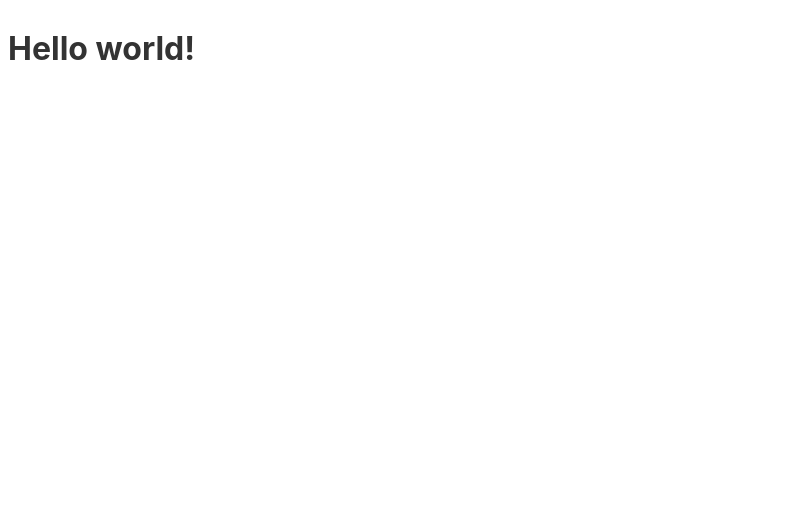
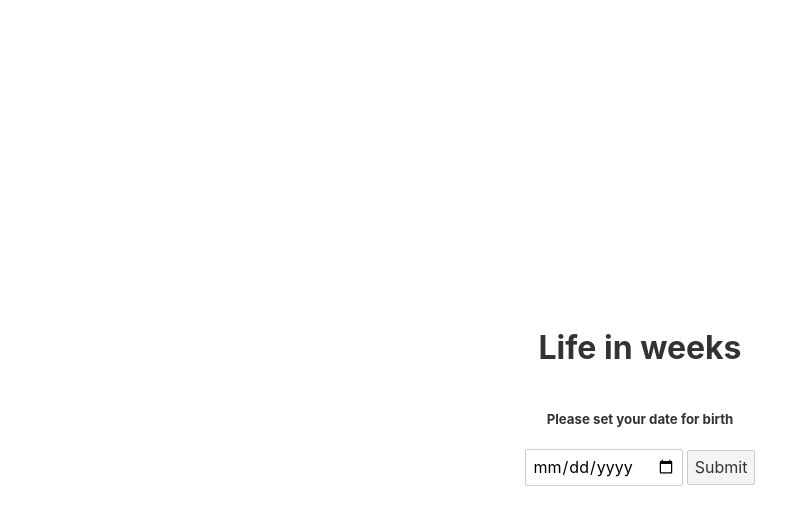
Before and after one commit to juliencrn/svelte-life-in-weeks, a Svelte app: page / in a window 1280 px wide. Shown: the top 524 px of the page, without its empty margins (0-808 px from the left). Built offline with nearby package versions, Linux system fonts and the light colour scheme.

Commit message:
First lines in svelte

```diff
--- a/src/App.svelte
+++ b/src/App.svelte
@@ -1,5 +1,28 @@
 <script>
-	let name = "world";
+	import BdForm from "./BDForm.svelte";
+	import Grid from "./Grid.svelte";
+
+	// TODO: Save the date in LS
+	// TODO: Then, add a link/button to set another date
+	let birthday = null;
+
+	function getBirthday(event) {
+		birthday = new Date(event.detail);
+	}
 </script>
 
-<h1>Hello {name}!</h1>
+<main class="app">
+	{#if birthday}
+		<Grid {birthday} />
+	{:else}
+		<BdForm on:message={getBirthday} />
+	{/if}
+</main>
+
+<style>
+	.app {
+		display: flex;
+		flex-direction: column;
+		min-height: 100%;
+	}
+</style>
--- /dev/null
+++ b/src/BDForm.svelte
@@ -0,0 +1,35 @@
+<script>
+    import { createEventDispatcher } from "svelte";
+
+    const dispatch = createEventDispatcher();
+    let value = ""; // Format: YYYY-MM-DD
+
+    function handleSubmit() {
+        // Basic form validation
+        if (!value) {
+            alert(`To see your result, please give your date of birth`);
+            return false;
+        }
+
+        dispatch("message", value);
+    }
+</script>
+
+<div class="center">
+    <h1>Life in weeks</h1>
+    <h5>Please set your date for birth</h5>
+    <form on:submit|preventDefault={handleSubmit}>
+        <input type="date" bind:value />
+        <button type="submit">Submit</button>
+    </form>
+</div>
+
+<style>
+    .center {
+        flex: 1;
+        display: flex;
+        flex-direction: column;
+        justify-content: center;
+        align-items: center;
+    }
+</style>
--- /dev/null
+++ b/src/Checkbox.svelte
@@ -0,0 +1,14 @@
+<script>
+    export let checked = false;
+</script>
+
+<li>
+    <input type="checkbox" {checked} />
+</li>
+
+<style>
+    li {
+        width: calc(100% / 52);
+        list-style: none;
+    }
+</style>
--- /dev/null
+++ b/src/Grid.svelte
@@ -0,0 +1,40 @@
+<script>
+    import Checkbox from "./Checkbox.svelte";
+
+    export let birthday; //  = new Date(1993, 9, 18);
+
+    // TODO: How throw error is props date is invalid?
+    const years = 90;
+    const weeksByYear = 52;
+    const weekCount = weeksByYear * years;
+    const today = new Date();
+    const pastWeekCount = weeksBetween(birthday, today);
+    const weeks = Array.from({ length: weekCount }).map((_, i) => ({
+        isPast: i < pastWeekCount,
+    }));
+
+    function weeksBetween(d1, d2) {
+        return (d2 - d1) / (7 * 24 * 60 * 60 * 1000);
+    }
+</script>
+
+<div class="container">
+    <ul>
+        {#each weeks as week}
+            <Checkbox checked={week.isPast} />
+        {/each}
+    </ul>
+</div>
+
+<style>
+    .container {
+        max-width: 60rem;
+        width: 90%;
+        margin: auto;
+    }
+    ul {
+        padding: 0;
+        display: flex;
+        flex-wrap: wrap;
+    }
+</style>
```
